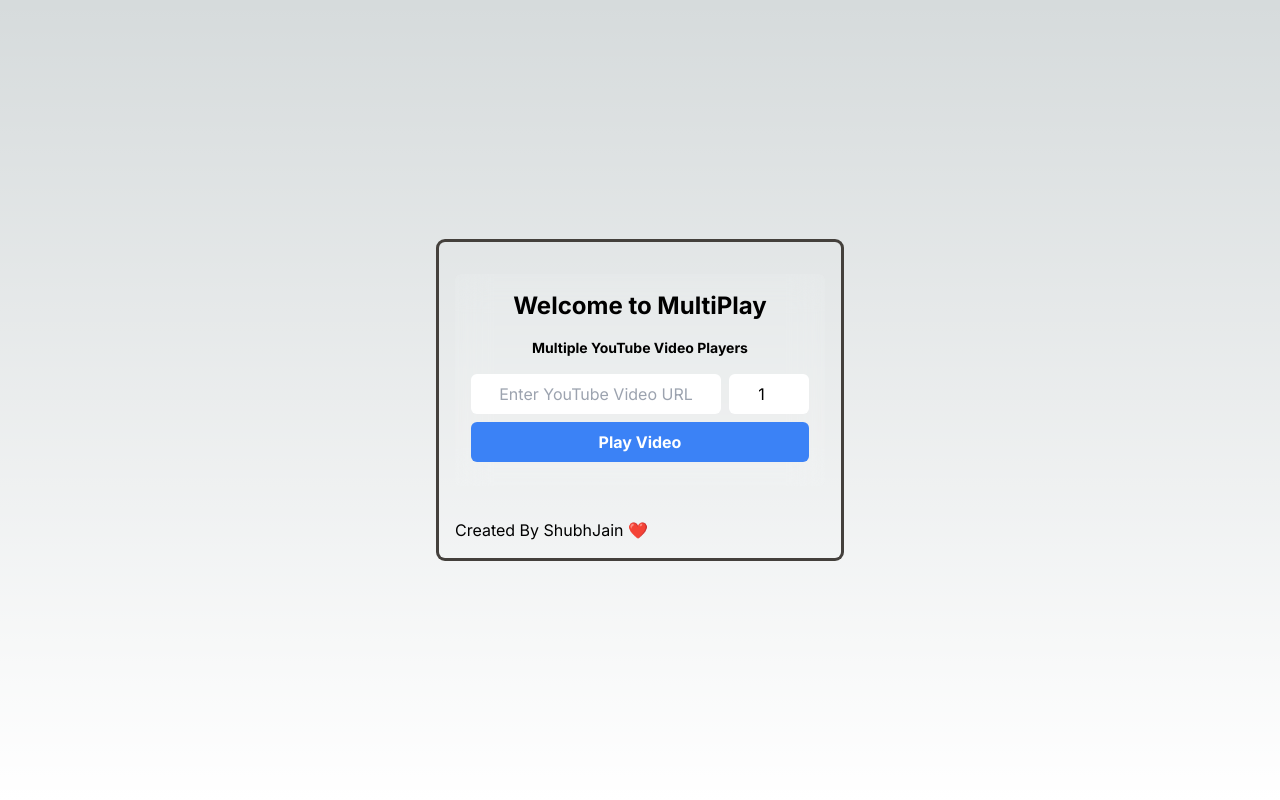
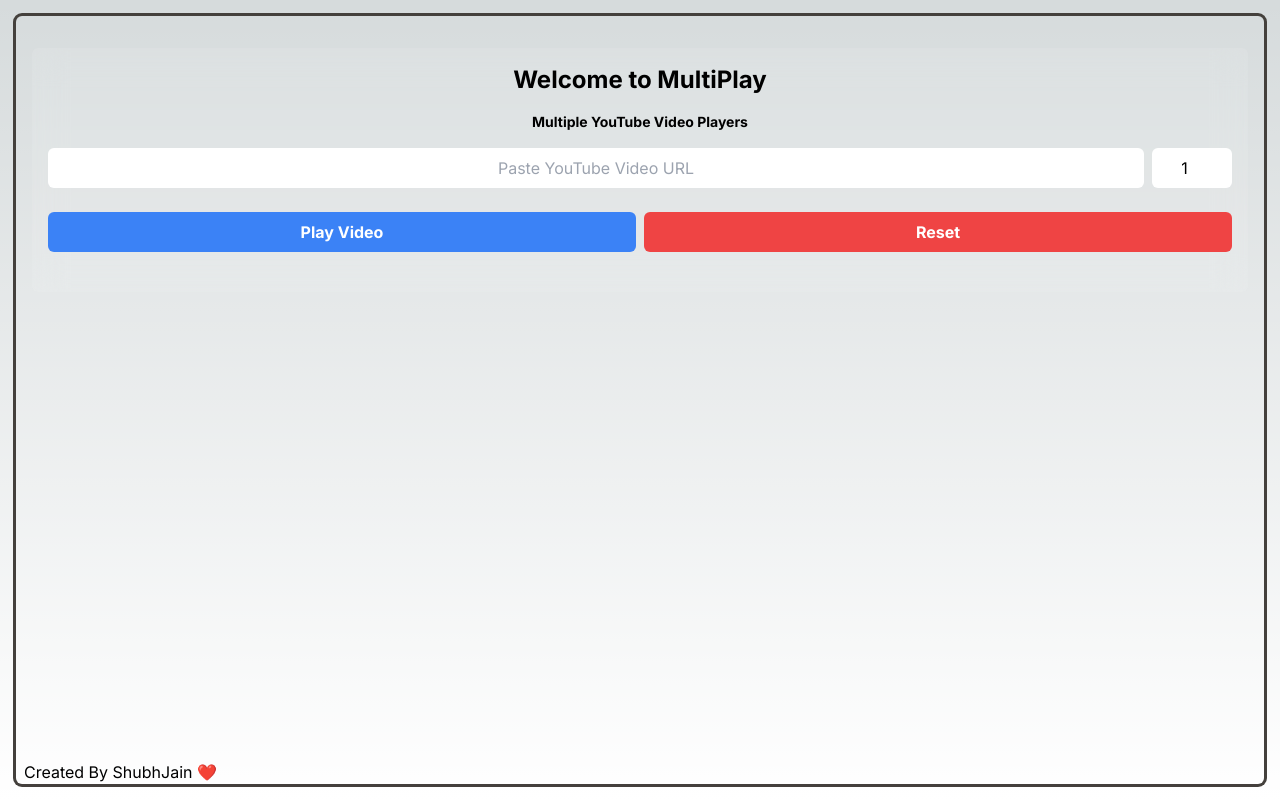
Before and after one commit to Shubhjn4357/multiplay, a Next.js app: page / in a window 1280 px wide. Built offline with nearby package versions, Linux system fonts and the light colour scheme.

Commit message:
add reset control

```diff
--- a/components/yotubeplayerManager.js
+++ b/components/yotubeplayerManager.js
@@ -29,10 +29,15 @@
       alert('Invalid YouTube URL or multiplier');
     }
   };
+const removeAll = () => {
+    setPlayers([]);
+    setUrl('');
+    setMultiplyer('1');
+  };
 
   return (
-    <div className='p-4 ring ring-stone-700 rounded-md'>
-      <div className='bg-white/10 backdrop-blur-lg rounded-md p-4 my-4'>
+    <div className='p-4 ring ring-stone-700 rounded-md size-full overflow-y-scroll'>
+      <div className='bg-white/10 backdrop-blur-lg rounded-md p-4 my-4 sticky top-2 inset-x-0 z-10'>
         <h1 className='text-2xl font-bold text-center'>Welcome to MultiPlay</h1>
         <h1 className='text-sm text-muted font-bold text-center my-4'>Multiple YouTube Video Players</h1>
         <div className="flex gap-2">
@@ -41,7 +46,7 @@
             value={url}
             className='input text-center text-black outline-none rounded-md w-full p-2'
             onChange={(e) => setUrl(e.target.value)}
-            placeholder="Enter YouTube Video URL"
+            placeholder="Paste YouTube Video URL"
           />
           <input
             type="number"
@@ -51,7 +56,10 @@
             placeholder="Enter Multiplier"
           />
         </div>
-        <button className='bg-blue-500 text-white font-bold py-2 px-4 w-full my-2 rounded-md' onClick={addMultiPlayer}>Play Video</button>
+        <div className='flex gap-2 my-4'>
+          <button className='bg-blue-500 text-white font-bold py-2 px-4 w-full my-2 rounded-md' onClick={addMultiPlayer}>Play Video</button>
+          <button className='bg-red-500 text-white font-bold py-2 px-4 w-full my-2 rounded-md' onClick={removeAll}>Reset</button>
+        </div>
       </div>
       <div className='grid grid-cols-1 md:grid-cols-2 lg:grid-cols-4 gap-2 mx-auto my-4'>
         {players.map(player => (
@@ -63,7 +71,7 @@
           />
         ))}
       </div>
-      <p>Created By <a href="https://github.com/Shubhjn4357" target="_blank" rel="noopener noreferrer">ShubhJain ❤️</a></p>
+      <p className='absolute bottom-4 left-6 text-base text-muted'>Created By <a href="https://github.com/Shubhjn4357" target="_blank" rel="noopener noreferrer">ShubhJain ❤️</a></p>
     </div>
   );
 };
--- a/src/app/page.js
+++ b/src/app/page.js
@@ -13,7 +13,7 @@
   // }, []);
 
   return (
-    <div className='relative p-4 h-screen overflow-y-scroll flex flex-col justify-center items-center'>
+    <div className='relative p-4 h-screen flex flex-col justify-center items-center'>
           <YouTubePlayerManager />
     </div>
   );
```
